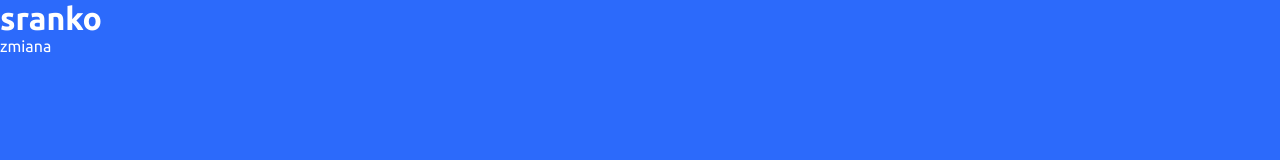
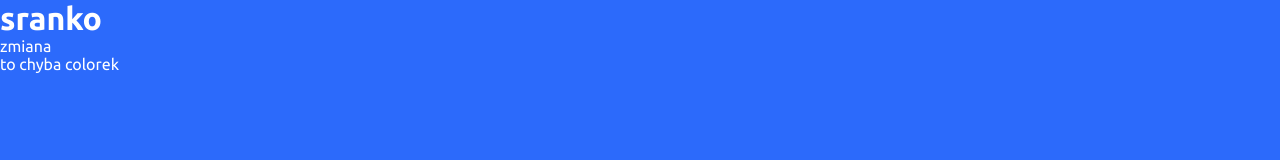
Before and after one commit to xBaran7/test, a plain HTML site: page index.html in a window 1280 px wide. Shown: the top 160 px of the page. Drawn offline with Linux system fonts and the light colour scheme.

```diff
--- a/index.html
+++ b/index.html
@@ -14,6 +14,7 @@
 
     <h1>sranko</h1>
     <p>zmiana</p>
+    <p>to chyba colorek</p>
 </body>
 
 </html>
```
